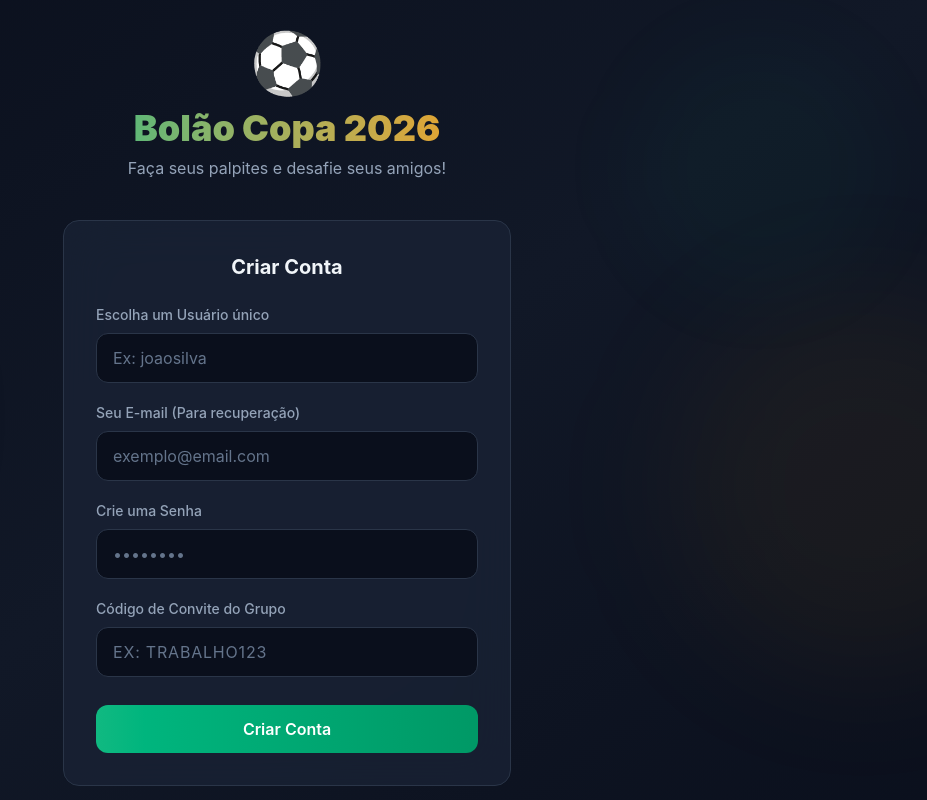
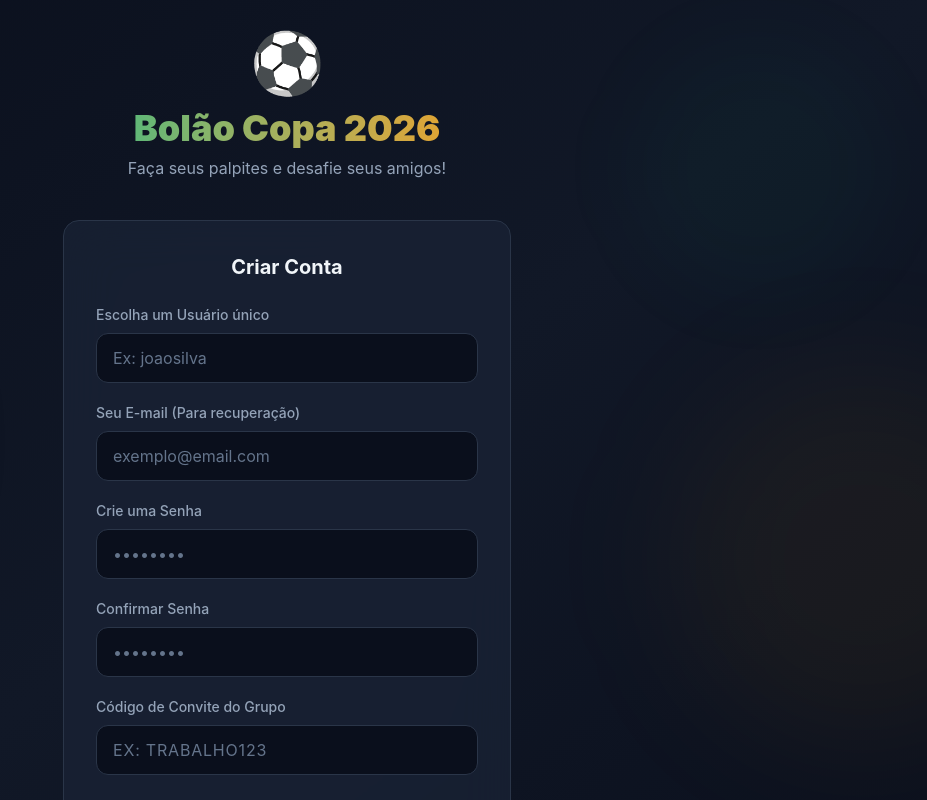
Before and after one commit to H2Otavio/bolao-copa-2026, a React (Vite) app: page /cadastrar in a window 1280 px wide. Shown: the top 800 px of the page, without its empty margins (353-1280 px from the left). Built offline with nearby package versions, Linux system fonts and the light colour scheme.

Commit message:
feat: add confirm password field to register page

```diff
--- a/src/pages/RegisterPage.jsx
+++ b/src/pages/RegisterPage.jsx
@@ -6,6 +6,7 @@ export default function RegisterPage() {
   const [name, setName] = useState('')
   const [email, setEmail] = useState('')
   const [password, setPassword] = useState('')
+  const [confirmPassword, setConfirmPassword] = useState('')
   const [code, setCode] = useState('')
   const [error, setError] = useState('')
   const [loading, setLoading] = useState(false)
@@ -20,8 +21,12 @@ export default function RegisterPage() {
 
   const handleRegister = async (e) => {
     e.preventDefault()
-    if (!name.trim() || !email.trim() || !password.trim() || !code.trim()) {
+    if (!name.trim() || !email.trim() || !password.trim() || !code.trim() || !confirmPassword.trim()) {
       setError('Preencha todos os campos.')
+      return
+    }
+    if (password !== confirmPassword) {
+      setError('As senhas não coincidem.')
       return
     }
     setLoading(true)
@@ -92,6 +97,19 @@ export default function RegisterPage() {
                 onChange={(e) => setPassword(e.target.value)}
                 placeholder="••••••••"
                 className="input-field"
+                minLength={6}
+                autoComplete="new-password"
+              />
+            </div>
+            <div>
+              <label className="block text-sm font-medium text-text-secondary mb-2">Confirmar Senha</label>
+              <input
+                type="password"
+                value={confirmPassword}
+                onChange={(e) => setConfirmPassword(e.target.value)}
+                placeholder="••••••••"
+                className="input-field"
+                minLength={6}
                 autoComplete="new-password"
               />
             </div>
```
